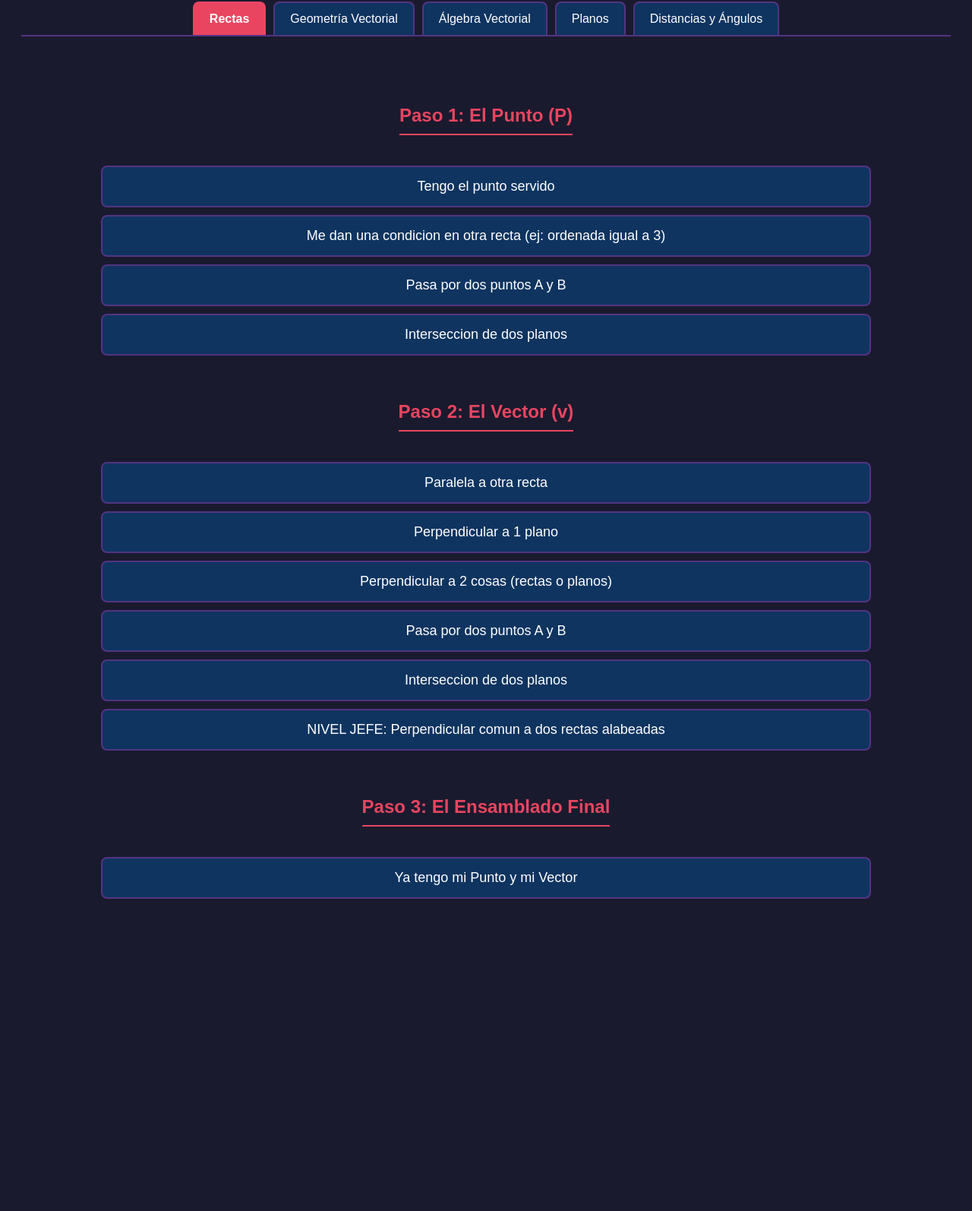
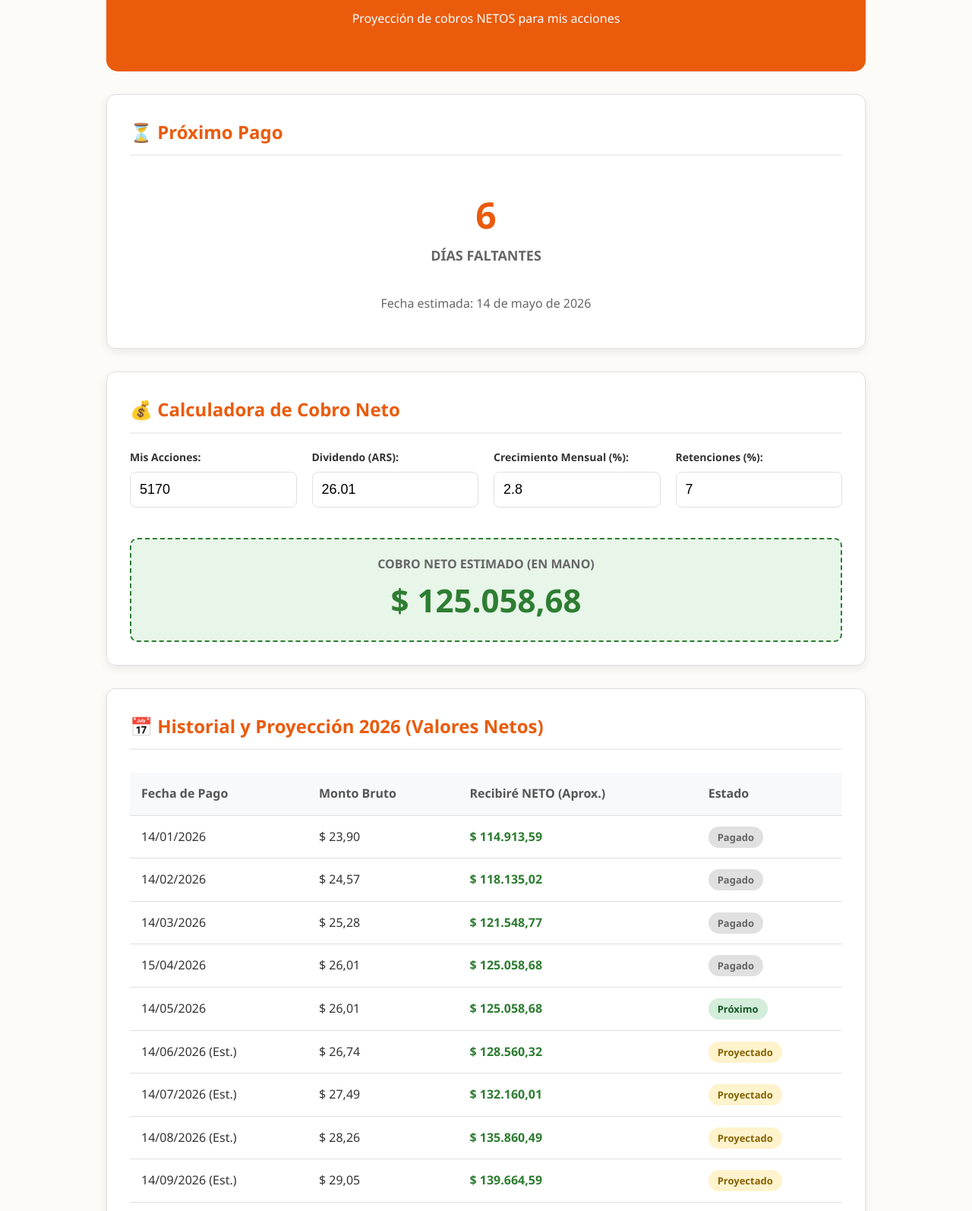
Before and after one commit to Gust1990/Dividendos, a plain HTML site: page index.html in a window 1280 px wide. Shown: the part 115-1709 px from the top of the page at 76% size. Before the commit the page ends 1336 px from the top, so only its background shows below. Drawn offline with Linux system fonts and the light colour scheme.

Commit message:
Update index.html

```diff
--- a/index.html
+++ b/index.html
@@ -2,245 +2,267 @@
 <html lang="es">
 <head>
     <meta charset="UTF-8">
-<title>Hojas de Ruta - Geometría Analítica</title>
+    <meta name="viewport" content="width=device-width, initial-scale=1.0">
+    <title>Dividendos GGAL 2026 - Registro Neto</title>
     <style>
-    body { background: #1a1a2e; color: #fff; font-family: sans-serif; padding: 20px; text-align: center; }
-    h1 { color: #4ecca3; margin-bottom: 30px; }
-    h2 { color: #e94560; margin-top: 50px; margin-bottom: 30px; border-bottom: 2px solid #e94560; display: inline-block; padding-bottom: 10px; }
-
-    /* Contenedor de Pestañas */
-    .tabs-container { display: flex; justify-content: center; flex-wrap: wrap; margin-bottom: 40px; border-bottom: 2px solid #533483; }
-    .tab-btn { background: #0f3460; color: #fff; border: 2px solid #533483; border-bottom: none; padding: 12px 20px; cursor: pointer; font-size: 16px; margin: 0 5px; border-radius: 8px 8px 0 0; transition: 0.3s; }
-    .tab-btn:hover { background: #16213e; color: #4ecca3; }
-    .tab-btn.active { background: #e94560; color: #fff; font-weight: bold; border-color: #e94560; }
-
-    /* Contenido de Pestañas */
-    .tab-content { display: none; animation: fadeIn 0.5s; }
-    .tab-content.active { display: block; }
-    @keyframes fadeIn { from { opacity: 0; } to { opacity: 1; } }
-
-    /* Opciones y Resultados */
-    div.opcion { margin: 10px auto; padding: 15px; border-radius: 8px; width: 80%; cursor: pointer; border: 2px solid #533483; background: #0f3460; font-size: 18px; transition: 0.3s; }
-    div.opcion:hover { background: #16213e; border-color: #4ecca3; }
-
-    .resultado { display: none; background: #d35400; color: #fff; font-weight: bold; font-size: 20px; border: 3px dashed #f1c40f; margin-bottom: 60px; padding: 20px; border-radius: 8px; width: 80%; margin-left: auto; margin-right: auto; }
-    .resultado-final { display: none; background: #27ae60; color: #fff; font-weight: bold; font-size: 24px; border: 4px solid #fff; margin-bottom: 60px; padding: 30px; border-radius: 8px; width: 80%; margin-left: auto; margin-right: auto; }
+        :root {
+            --primary: #ea5b0c;
+            --background: #fdfbf7;
+            --card-bg: #ffffff;
+            --text-dark: #333333;
+            --text-light: #666666;
+            --border: #e0e0e0;
+            --net-color: #2e7d32;
+        }
+        body {
+            font-family: 'Segoe UI', Roboto, Arial, sans-serif;
+            background-color: var(--background);
+            color: var(--text-dark);
+            margin: 0;
+            padding: 20px;
+            line-height: 1.6;
+        }
+        .container {
+            max-width: 1000px;
+            margin: 0 auto;
+        }
+        .header {
+            text-align: center;
+            padding: 40px 20px;
+            background-color: var(--primary);
+            color: white;
+            border-radius: 15px;
+            margin-bottom: 30px;
+        }
+        .header h1 { margin: 0; font-size: 32px; }
+        .card {
+            background: var(--card-bg);
+            border-radius: 12px;
+            padding: 30px;
+            margin-bottom: 30px;
+            box-shadow: 0 4px 12px rgba(0,0,0,0.08);
+            border: 1px solid var(--border);
+        }
+        .card h2 {
+            margin-top: 0;
+            color: var(--primary);
+            border-bottom: 2px solid #eee;
+            padding-bottom: 10px;
+        }
+        .timer-simple {
+            text-align: center;
+            font-size: 48px;
+            font-weight: bold;
+            color: var(--primary);
+            padding: 20px;
+        }
+        .timer-label {
+            display: block;
+            font-size: 18px;
+            color: var(--text-light);
+            text-transform: uppercase;
+        }
+        .calculator {
+            display: flex;
+            flex-wrap: wrap;
+            gap: 20px;
+            justify-content: space-between;
+            align-items: flex-end;
+        }
+        .input-group {
+            flex: 1;
+            min-width: 140px;
+        }
+        .input-group label {
+            display: block;
+            margin-bottom: 8px;
+            font-weight: bold;
+            font-size: 14px;
+        }
+        .input-group input {
+            width: 100%;
+            padding: 12px;
+            border: 1px solid var(--border);
+            border-radius: 8px;
+            font-size: 18px;
+            box-sizing: border-box;
+        }
+        .result-box {
+            width: 100%;
+            background-color: #e8f5e9;
+            border: 2px dashed var(--net-color);
+            padding: 20px;
+            border-radius: 10px;
+            text-align: center;
+            margin-top: 20px;
+        }
+        .result-amount {
+            font-size: 42px;
+            font-weight: 800;
+            color: var(--net-color);
+        }
+        table {
+            width: 100%;
+            border-collapse: collapse;
+            margin-top: 10px;
+        }
+        th, td {
+            padding: 15px;
+            text-align: left;
+            border-bottom: 1px solid var(--border);
+        }
+        th { background-color: #f8f9fa; color: #555; }
+        .status-badge {
+            padding: 5px 12px;
+            border-radius: 20px;
+            font-size: 13px;
+            font-weight: bold;
+        }
+        .status-past { background-color: #e0e0e0; color: #666; }
+        .status-next { background-color: #d4edda; color: #155724; }
+        .status-future { background-color: #fff3cd; color: #856404; }
+        .val-col { font-weight: bold; color: var(--net-color); }
     </style>
 </head>
 <body>
 
-<h1>📚 Sistema Integral de AyGA</h1>
-
-<div class="tabs-container">
-    <button class="tab-btn active" onclick="openTab('tab_rectas')">Rectas</button>
-    <button class="tab-btn" onclick="openTab('tab_geovect')">Geometría Vectorial</button>
-    <button class="tab-btn" onclick="openTab('tab_algvect')">Álgebra Vectorial</button>
-    <button class="tab-btn" onclick="openTab('tab_planos')">Planos</button>
-    <button class="tab-btn" onclick="openTab('tab_distang')">Distancias y Ángulos</button>
+<div class="container">
+    <div class="header">
+        <h1>📊 Dividendos Banco Galicia (GGAL)</h1>
+        <p>Proyección de cobros NETOS para mis acciones</p>
     </div>
 
-<div id="tab_rectas" class="tab-content active">
-    <h2>Paso 1: El Punto (P)</h2>
-    <div class="opcion" onclick="showRectasP('res_p1')">Tengo el punto servido</div>
-    <div id="res_p1" class="resultado">ACCION: Ya tenes el punto P listo para el paso final</div>
-
-    <div class="opcion" onclick="showRectasP('res_p2')">Me dan una condicion en otra recta (ej: ordenada igual a 3)</div>
-    <div id="res_p2" class="resultado">ACCION: Reemplaza ese valor en la otra recta y despeja x y z</div>
-
-    <div class="opcion" onclick="showRectasP('res_p3')">Pasa por dos puntos A y B</div>
-    <div id="res_p3" class="resultado">ACCION: Elegi cualquiera de los dos puntos</div>
-
-    <div class="opcion" onclick="showRectasP('res_p4')">Interseccion de dos planos</div>
-    <div id="res_p4" class="resultado">ACCION: Dale valor 0 a una variable y resolve el sistema</div>
-
-    <h2>Paso 2: El Vector (v)</h2>
-    <div class="opcion" onclick="showRectasV('res_v1')">Paralela a otra recta</div>
-    <div id="res_v1" class="resultado">ACCION: Copia el vector de esa recta exactamente igual</div>
-
-    <div class="opcion" onclick="showRectasV('res_v2')">Perpendicular a 1 plano</div>
-    <div id="res_v2" class="resultado">ACCION: Usa los coeficientes Normales del plano</div>
-
-    <div class="opcion" onclick="showRectasV('res_v3')">Perpendicular a 2 cosas (rectas o planos)</div>
-    <div id="res_v3" class="resultado">ACCION CRITICA: Hace Producto Vectorial (i j k)</div>
-
-    <div class="opcion" onclick="showRectasV('res_v4')">Pasa por dos puntos A y B</div>
-    <div id="res_v4" class="resultado">ACCION: Resta los puntos (B menos A)</div>
-
-    <div class="opcion" onclick="showRectasV('res_v5')">Interseccion de dos planos</div>
-    <div id="res_v5" class="resultado">ACCION CRITICA: Hace Producto Vectorial con las dos Normales</div>
-
-    <div class="opcion" onclick="showRectasV('res_v6')">NIVEL JEFE: Perpendicular comun a dos rectas alabeadas</div>
-    <div id="res_v6" class="resultado">ACCION CRITICA: Producto Vectorial entre los dos vectores directores</div>
-
-    <h2>Paso 3: El Ensamblado Final</h2>
-    <div class="opcion" onclick="showRectasF('res_final_rectas')">Ya tengo mi Punto y mi Vector</div>
-    <div id="res_final_rectas" class="resultado-final">ACCION: Armar la forma Parametrica. Escribi x = x_Punto + (x_Vector) * Landa. Repeti para y y z. ¡TERMINADO!</div>
+    <div class="card">
+        <h2>⏳ Próximo Pago</h2>
+        <div class="timer-simple">
+            <span id="days-count">--</span>
+            <span class="timer-label">Días Faltantes</span>
+        </div>
+        <p style="text-align: center; color: var(--text-light);">Fecha estimada: 14 de mayo de 2026</p>
     </div>
 
-<div id="tab_geovect" class="tab-content">
-    <h2>Paso 1: Las Incógnitas</h2>
-    <div class="opcion" onclick="showGeo('res_i1')">Tengo todos los componentes de los vectores</div>
-    <div id="res_i1" class="resultado">ACCIÓN: Avanzar al cálculo directo de Área o Volumen</div>
-
-    <div class="opcion" onclick="showGeo('res_i2')">Me falta una componente (ej: x) pero me dan el Área</div>
-    <div id="res_i2" class="resultado">ACCIÓN CRÍTICA: Igualar el módulo del Producto Vectorial al Área dada y despejar la incógnita</div>
-
-    <h2>Paso 2: Área y Volumen</h2>
-    <div class="opcion" onclick="showGeo('res_a1')">Piden o dan Área de un Paralelogramo</div>
-    <div id="res_a1" class="resultado">ACCIÓN: Área = || A x B ||</div>
-
-    <div class="opcion" onclick="showGeo('res_a2')">Piden o dan Volumen de un Paralelepípedo</div>
-    <div id="res_a2" class="resultado">ACCIÓN: Volumen = Área * Altura</div>
-
-    <h2>Paso 3: El Vector Altura</h2>
-    <div class="opcion" onclick="showGeo('res_h1')">Piden el vector altura</div>
-    <div id="res_h1" class="resultado">ACCIÓN FINAL: Hallar el módulo de h (Volumen / Área). Luego multiplicar ese módulo por el Versor del Producto Vectorial</div>
+    <div class="card">
+        <h2>💰 Calculadora de Cobro Neto</h2>
+        <div class="calculator">
+            <div class="input-group">
+                <label>Mis Acciones:</label>
+                <input type="number" id="shares" value="5170" oninput="updateAll()">
+            </div>
+            <div class="input-group">
+                <label>Dividendo (ARS):</label>
+                <input type="number" id="dps" value="26.01" step="0.01" oninput="updateAll()">
+            </div>
+            <div class="input-group">
+                <label>Crecimiento Mensual (%):</label>
+                <input type="number" id="growth" value="2.8" step="0.1" oninput="updateAll()">
+            </div>
+            <div class="input-group">
+                <label>Retenciones (%):</label>
+                <input type="number" id="tax" value="7" step="0.1" oninput="updateAll()">
+            </div>
+            <div class="result-box">
+                <div style="font-weight: bold; color: var(--text-light);">COBRO NETO ESTIMADO (EN MANO)</div>
+                <div class="result-amount">$ <span id="total-val">0.00</span></div>
+            </div>
+        </div>
     </div>
 
-<div id="tab_algvect" class="tab-content">
-    <h2>Paso 1: Traduccion de Datos</h2>
-    <div class="opcion" onclick="showAbsP1('res_d1')">El enunciado dice "Vector Unitario"</div>
-    <div id="res_d1" class="resultado">ACCION: Anotar directamente que su norma es 1 (ej: ||A|| = 1),</div>
-
-    <div class="opcion" onclick="showAbsP1('res_d2')">El enunciado habla de "Proyeccion Escalar"</div>
-    <div id="res_d2" class="resultado">ACCION: Usar la formula: ProyEsc_A B = (B * A) / ||A||, Despejar el producto escalar (B * A),</div>
-
-    <div class="opcion" onclick="showAbsP1('res_d3')">Habla de "Vectores Ortogonales o Perpendiculares"</div>
-    <div id="res_d3" class="resultado">ACCION CLAVE: Igualar el producto escalar a cero automaticamente (A * B = 0),</div>
-
-    <div class="opcion" onclick="showAbsP1('res_d4')">Habla de "Vectores Paralelos"</div>
-    <div id="res_d4" class="resultado">ACCION: Plantear que uno es multiplo del otro (A = k * B),</div>
-
-    <h2>Paso 2: Operacion con Normas y Proyecciones</h2>
-    <div class="opcion" onclick="showAbsP2('res_o1')">Me dan la longitud de una suma o resta (ej: ||B + 2A||)</div>
-    <div id="res_o1" class="resultado">ACCION CRITICA: Elevar ambos miembros al cuadrado, Usar la propiedad: ||U+V||^2 = ||U||^2 + 2(U*V) + ||V||^2,</div>
-
-    <div class="opcion" onclick="showAbsP2('res_o2')">Me piden la "Proyeccion Vectorial"</div>
-    <div id="res_o2" class="resultado">ACCION: Multiplicar la Proyeccion Escalar por el Versor del vector base, El resultado es un VECTOR. no un numero,</div>
-
-    <h2>Paso 3: Ensamblado del Angulo</h2>
-    <div class="opcion" onclick="showAbsP3('res_a1_abs')">Piden el angulo entre los vectores</div>
-    <div id="res_a1_abs" class="resultado-final">ACCION FINAL: Usar cos(alpha) = (B * A) / (||B|| * ||A||), Aplicar arccos para sacar el resultado final, ¡TERMINADO!</div>
+    <div class="card">
+        <h2>📅 Historial y Proyección 2026 (Valores Netos)</h2>
+        <div style="overflow-x: auto;">
+            <table id="dividend-table">
+                <thead>
+                    <tr>
+                        <th>Fecha de Pago</th>
+                        <th>Monto Bruto</th>
+                        <th>Recibiré NETO (Aprox.)</th>
+                        <th>Estado</th>
+                    </tr>
+                </thead>
+                <tbody>
+                    <tr data-dps="23.90"><td>14/01/2026</td><td>$ 23,90</td><td class="val-col">$ 0,00</td><td><span class="status-badge status-past">Pagado</span></td></tr>
+                    <tr data-dps="24.57"><td>14/02/2026</td><td>$ 24,57</td><td class="val-col">$ 0,00</td><td><span class="status-badge status-past">Pagado</span></td></tr>
+                    <tr data-dps="25.28"><td>14/03/2026</td><td>$ 25,28</td><td class="val-col">$ 0,00</td><td><span class="status-badge status-past">Pagado</span></td></tr>
+                    <tr data-dps="26.01"><td>15/04/2026</td><td>$ 26,01</td><td class="val-col">$ 0,00</td><td><span class="status-badge status-past">Pagado</span></td></tr>
+                    <tr data-dps="26.01"><td>14/05/2026</td><td>$ 26,01</td><td class="val-col">$ 0,00</td><td><span class="status-badge status-next">Próximo</span></td></tr>
+                    <tr data-dps="26.30"><td>14/06/2026 (Est.)</td><td>$ 26,30</td><td class="val-col">$ 0,00</td><td><span class="status-badge status-future">Proyectado</span></td></tr>
+                    <tr data-dps="26.60"><td>14/07/2026 (Est.)</td><td>$ 26,60</td><td class="val-col">$ 0,00</td><td><span class="status-badge status-future">Proyectado</span></td></tr>
+                    <tr data-dps="26.90"><td>14/08/2026 (Est.)</td><td>$ 26,90</td><td class="val-col">$ 0,00</td><td><span class="status-badge status-future">Proyectado</span></td></tr>
+                    <tr data-dps="27.20"><td>14/09/2026 (Est.)</td><td>$ 27,20</td><td class="val-col">$ 0,00</td><td><span class="status-badge status-future">Proyectado</span></td></tr>
+                    <tr data-dps="27.50"><td>14/10/2026 (Est.)</td><td>$ 27,50</td><td class="val-col">$ 0,00</td><td><span class="status-badge status-future">Proyectado</span></td></tr>
+                    <tr data-dps="27.80"><td>14/11/2026 (Est.)</td><td>$ 27,80</td><td class="val-col">$ 0,00</td><td><span class="status-badge status-future">Proyectado</span></td></tr>
+                    <tr data-dps="28.10"><td>14/12/2026 (Est.)</td><td>$ 28,10</td><td class="val-col">$ 0,00</td><td><span class="status-badge status-future">Proyectado</span></td></tr>
+                </tbody>
+            </table>
         </div>
-
-<div id="tab_planos" class="tab-content">
-    <h2>Paso 1: El Punto de Paso (P)</h2>
-    <div class="opcion" onclick="showPlanosP('p1_planos')">El punto me lo dan servido</div>
-    <div id="p1_planos" class="resultado">ACCIÓN: Ya tenés P = (x0, y0, z0).</div>
-
-    <div class="opcion" onclick="showPlanosP('p2_planos')">P es la INTERSECCIÓN entre Recta y Plano</div>
-    <div id="p2_planos" class="resultado">ACCIÓN: 1) Parametrizá la recta. 2) Sustituí x, y, z en la ec. del plano. 3) Hallá Lambda. 4) Volvé a la recta para sacar el Punto.</div>
-
-    <h2>Paso 2: El Vector Normal (n)</h2>
-    <div class="opcion" onclick="showPlanosV('v1_planos')">El plano es PERPENDICULAR a una recta "r"</div>
-    <div id="v1_planos" class="resultado">ACCIÓN: ¡Golazo! El vector director de la recta ES la normal del plano. n = v_r.</div>
-
-    <div class="opcion" onclick="showPlanosV('v2_planos')">El plano es PARALELO a otros dos vectores (o contiene a dos rectas)</div>
-    <div id="v2_planos" class="resultado">ACCIÓN: Hacé Producto Vectorial entre los dos vectores para fabricar la Normal.</div>
-
-    <h2>Paso 3: Ensamblado (Ecuación General)</h2>
-    <div class="opcion" onclick="showPlanosF('final_planos')">Tengo mi Punto P y mi Normal n = (A, B, C)</div>
-    <div id="final_planos" class="resultado-final">ACCIÓN: Escribí A(x - x0) + B(y - y0) + C(z - z0) = 0. Luego distributiva y listo.</div>
     </div>
-
-<div id="tab_distang" class="tab-content">
-    <h2>Rama 1: Calculo de DISTANCIAS</h2>
-    <div class="opcion" onclick="showDist('res_dist1')">Distancia de un PUNTO a un PLANO</div>
-    <div id="res_dist1" class="resultado">ACCION: Usar formula directa.<br>d = |A(x0) + B(y0) + C(z0) + D| / &radic;(A&sup2; + B&sup2; + C&sup2;)</div>
-
-    <div class="opcion" onclick="showDist('res_dist2')">Distancia entre DOS PLANOS</div>
-    <div id="res_dist2" class="resultado">ACCION PREVIA: Verificar que sean paralelos (si no lo son, la distancia es 0).<br>ACCION: Igualar los coeficientes A, B, C en ambos planos.<br>d = |D1 - D2| / &radic;(A&sup2; + B&sup2; + C&sup2;)</div>
-
-    <div class="opcion" onclick="showDist('res_dist3')">Distancia de un PUNTO a una RECTA</div>
-    <div id="res_dist3" class="resultado">ACCION: Armar vector desde un punto de la recta al punto externo (AP).<br>d = || Vector_Director x AP || / || Vector_Director ||</div>
-
-    <div class="opcion" onclick="showDist('res_dist4')">Distancia entre DOS RECTAS (Alabeadas)</div>
-    <div id="res_dist4" class="resultado">ACCION: Armar vector entre los dos puntos de las rectas (P1P2).<br>Hacer producto mixto: d = | P1P2 &middot; (v1 x v2) | / || v1 x v2 ||</div>
-
-    <h2>Rama 2: Calculo de ANGULOS</h2>
-    <div class="opcion" onclick="showAng('res_ang1')">Angulo entre DOS RECTAS</div>
-    <div id="res_ang1" class="resultado">ACCION: Extraer los vectores directores (v1 y v2).<br>cos(&alpha;) = |v1 &middot; v2| / ( ||v1|| * ||v2|| )</div>
-
-    <div class="opcion" onclick="showAng('res_ang2')">Angulo entre DOS PLANOS</div>
-    <div id="res_ang2" class="resultado">ACCION: Extraer los vectores normales (n1 y n2).<br>cos(&alpha;) = |n1 &middot; n2| / ( ||n1|| * ||n2|| )</div>
-
-    <div class="opcion" onclick="showAng('res_ang3')">Angulo entre una RECTA y un PLANO</div>
-    <div id="res_ang3" class="resultado">ACCION CRITICA: Aca se usa SENO, no coseno.<br>Extraer vector director (v) y normal (n).<br>sen(&alpha;) = |v &middot; n| / ( ||v|| * ||n|| )</div>
 </div>
 
 <script>
-    // Navegación por pestañas
-    function openTab(tabId) {
-        let contents = document.getElementsByClassName("tab-content");
-        for (let i = 0; i < contents.length; i++) {
-            contents[i].classList.remove("active");
-        }
-        let btns = document.getElementsByClassName("tab-btn");
-        for (let i = 0; i < btns.length; i++) {
-            btns[i].classList.remove("active");
-        }
-        document.getElementById(tabId).classList.add("active");
-        event.currentTarget.classList.add("active");
+    function formatMoney(amount) {
+        return amount.toLocaleString('en-US', {
+            minimumFractionDigits: 2,
+            maximumFractionDigits: 2
+        }).replace(/,/g, 'X').replace(/\./g, ',').replace(/X/g, '.');
     }
 
-    // Funciones Tab 1: Rectas
-    function showRectasP(id) {
-        const ids = ['res_p1', 'res_p2', 'res_p3', 'res_p4'];
-        ids.forEach(i => document.getElementById(i).style.display = 'none');
-        document.getElementById(id).style.display = 'block';
+    function updateTimer() {
+        const target = new Date("2026-05-14T00:00:00");
+        const today = new Date();
+        const diff = target - today;
+
+        if (diff > 0) {
+            const days = Math.ceil(diff / (1000 * 60 * 60 * 24));
+            document.getElementById("days-count").innerText = days;
+        } else {
+            document.getElementById("days-count").innerText = "0";
         }
-    function showRectasV(id) {
-        const ids = ['res_v1', 'res_v2', 'res_v3', 'res_v4', 'res_v5', 'res_v6'];
-        ids.forEach(i => document.getElementById(i).style.display = 'none');
-        document.getElementById(id).style.display = 'block';
-    }
-    function showRectasF(id) { document.getElementById(id).style.display = 'block'; }
-
-    // Funciones Tab 2: Geometría Vectorial
-    function showGeo(id) {
-        const ids = ['res_i1', 'res_i2', 'res_a1', 'res_a2', 'res_h1'];
-        ids.forEach(i => document.getElementById(i).style.display = 'none');
-        document.getElementById(id).style.display = 'block';
     }
 
-    // Funciones Tab 3: Álgebra Vectorial
-    function showAbsP1(id) {
-        const ids = ['res_d1', 'res_d2', 'res_d3', 'res_d4'];
-        ids.forEach(i => document.getElementById(i).style.display = 'none');
-        document.getElementById(id).style.display = 'block';
+    function updateAll() {
+        const shares = parseFloat(document.getElementById("shares").value) || 0;
+        const currentDps = parseFloat(document.getElementById("dps").value) || 0;
+        const taxPercentage = parseFloat(document.getElementById("tax").value) || 0;
+        const growthPercentage = parseFloat(document.getElementById("growth").value) || 0;
+
+        const multiplier = 1 - (taxPercentage / 100);
+        const growthRate = 1 + (growthPercentage / 100);
+
+        // Actualiza el recuadro principal
+        const nextNetTotal = shares * currentDps * multiplier;
+        document.getElementById("total-val").innerText = formatMoney(nextNetTotal);
+
+        // Variables para llevar el cálculo acumulado
+        let futureDps = currentDps;
+
+        // Actualiza las filas de la tabla
+        const rows = document.querySelectorAll("#dividend-table tbody tr");
+        rows.forEach(row => {
+            let dps;
+
+            if (row.querySelector(".status-next")) {
+                // Mes actual ingresado manualmente
+                dps = currentDps;
+                row.cells[1].innerText = "$ " + formatMoney(dps);
+                row.setAttribute("data-dps", dps);
+            } else if (row.querySelector(".status-future")) {
+                // Meses futuros calculados con el crecimiento compuesto
+                futureDps = futureDps * growthRate;
+                dps = futureDps;
+                row.cells[1].innerText = "$ " + formatMoney(dps);
+                row.setAttribute("data-dps", dps);
+            } else {
+                // Meses pasados mantienen sus valores fijos originales
+                dps = parseFloat(row.getAttribute("data-dps"));
             }
-    function showAbsP2(id) {
-        const ids = ['res_o1', 'res_o2'];
-        ids.forEach(i => document.getElementById(i).style.display = 'none');
-        document.getElementById(id).style.display = 'block';
+
+            const totalNet = shares * dps * multiplier;
+            row.querySelector(".val-col").innerText = "$ " + formatMoney(totalNet);
+        });
     }
-    function showAbsP3(id) { document.getElementById(id).style.display = 'block'; }
 
-    // Funciones Tab 4: Planos
-    function showPlanosP(id) {
-        const ids = ['p1_planos', 'p2_planos'];
-        ids.forEach(i => document.getElementById(i).style.display = 'none');
-        document.getElementById(id).style.display = 'block';
-    }
-    function showPlanosV(id) {
-        const ids = ['v1_planos', 'v2_planos'];
-        ids.forEach(i => document.getElementById(i).style.display = 'none');
-        document.getElementById(id).style.display = 'block';
-    }
-    function showPlanosF(id) { document.getElementById(id).style.display = 'block'; }
-
-    // Funciones Tab 5: Distancias y Ángulos
-    function showDist(id) {
-        const ids = ['res_dist1', 'res_dist2', 'res_dist3', 'res_dist4'];
-        ids.forEach(i => document.getElementById(i).style.display = 'none');
-        document.getElementById(id).style.display = 'block';
-    }
-    function showAng(id) {
-        const ids = ['res_ang1', 'res_ang2', 'res_ang3'];
-        ids.forEach(i => document.getElementById(i).style.display = 'none');
-        document.getElementById(id).style.display = 'block';
-    }
+    updateTimer();
+    updateAll();
 </script>
-
 </body>
 </html>
```
Lines whose indentation alone changed are shown as unchanged.
